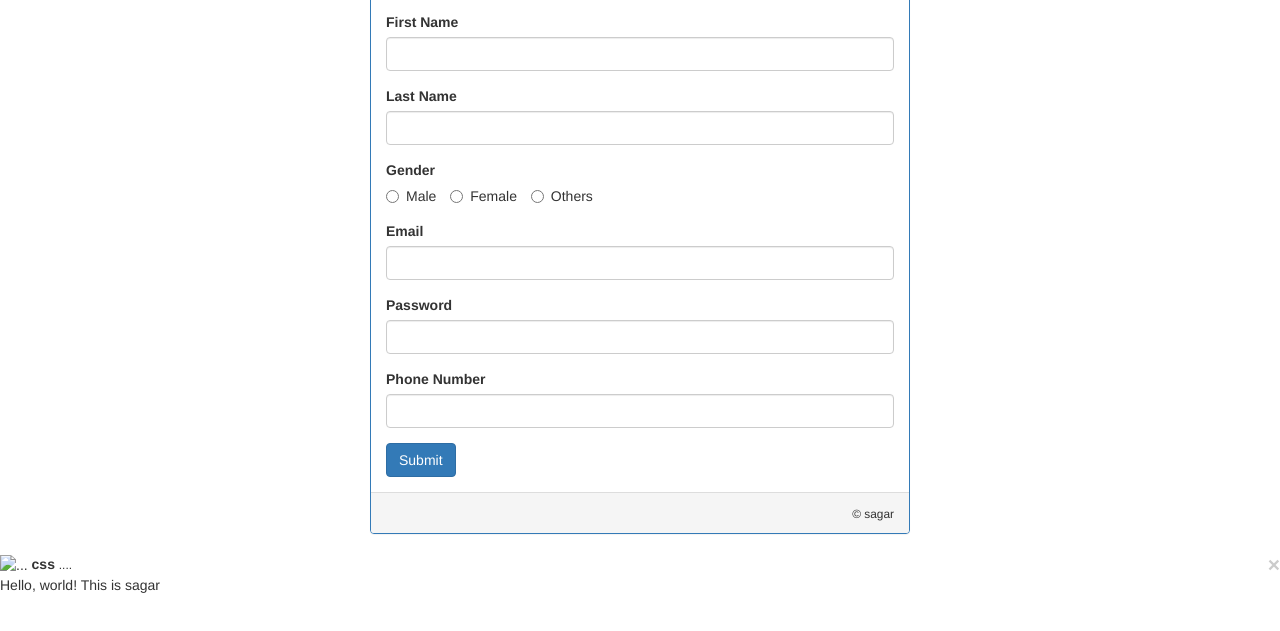
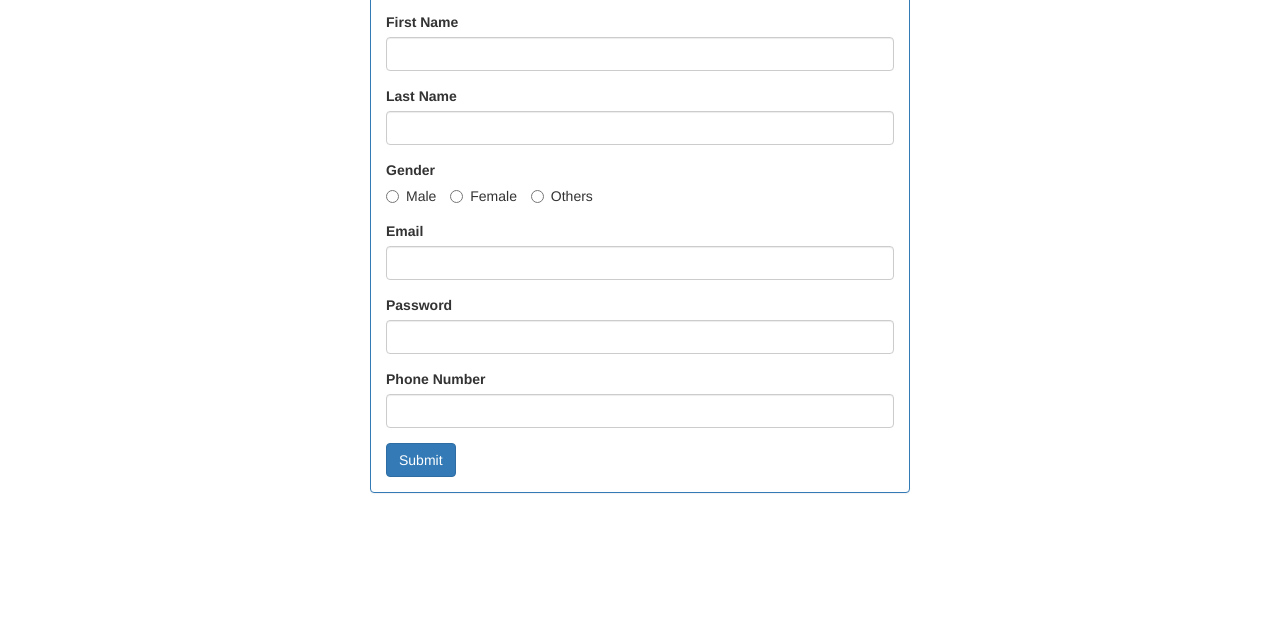
Before and after one commit to sagar-kp1107/SagarJava, a plain HTML site: page login page/index.html in a window 1280 px wide. Shown: the part 95-726 px from the top of the page. Drawn offline with nearby package versions, Linux system fonts and the light colour scheme.

Commit message:
Update index.html

```diff
--- a/login page/index.html
+++ b/login page/index.html
@@ -89,25 +89,6 @@
               </div>
               <input type="submit" class="btn btn-primary" />
             </form>
-          </div>
-          <div class="panel-footer text-right">
-            <small>&copy; sagar</small>
-          </div>
-        </div>
-      </div>
-    </div>
-    <div class="toast" role="alert" aria-live="assertive" aria-atomic="true">
-  <div class="toast-header">
-    <img src="..." class="rounded mr-2" alt="...">
-    <strong class="mr-auto">css</strong>
-    <small>....</small>
-    <button type="button" class="ml-2 mb-1 close" data-dismiss="toast" aria-label="Close">
-      <span aria-hidden="true">&times;</span>
-    </button>
-  </div>
-  <div class="toast-body">
-    Hello, world! This is sagar
-  </div>
-</div>
+
   </body>
 </html>
```
